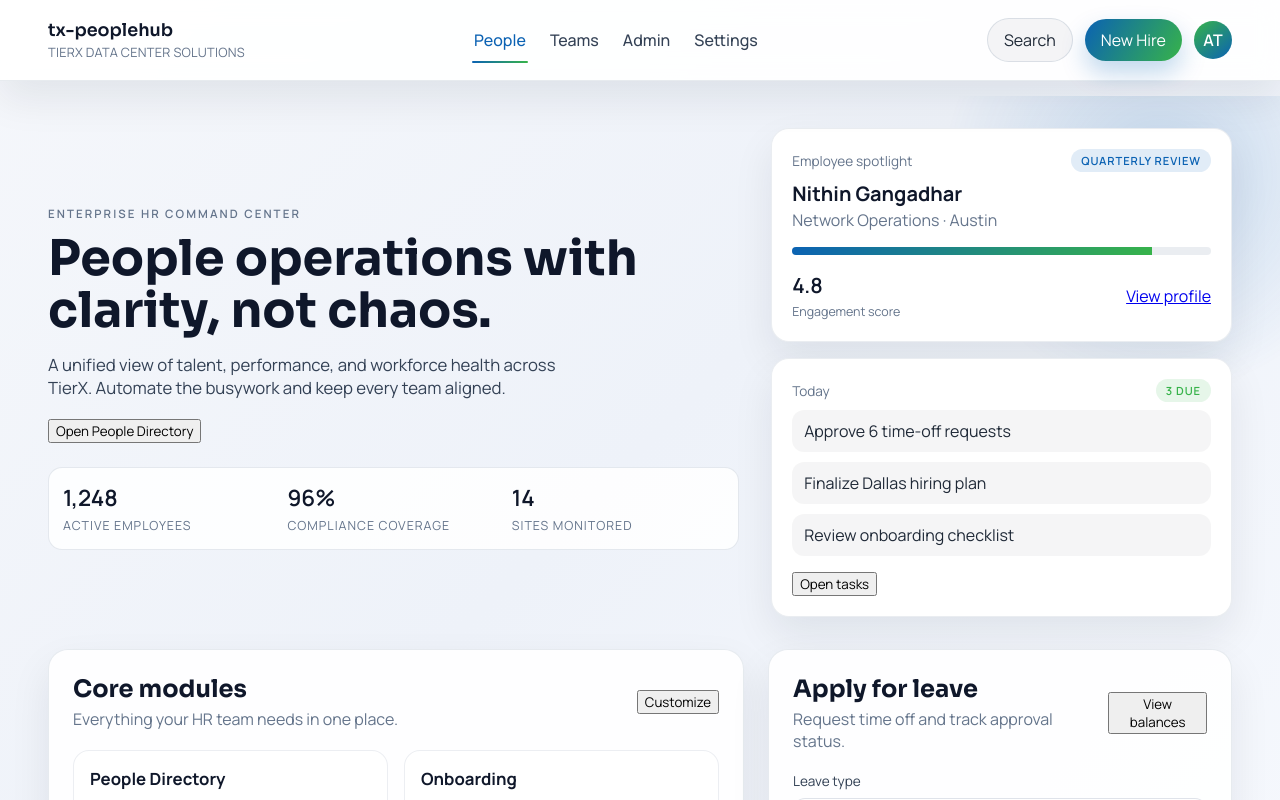
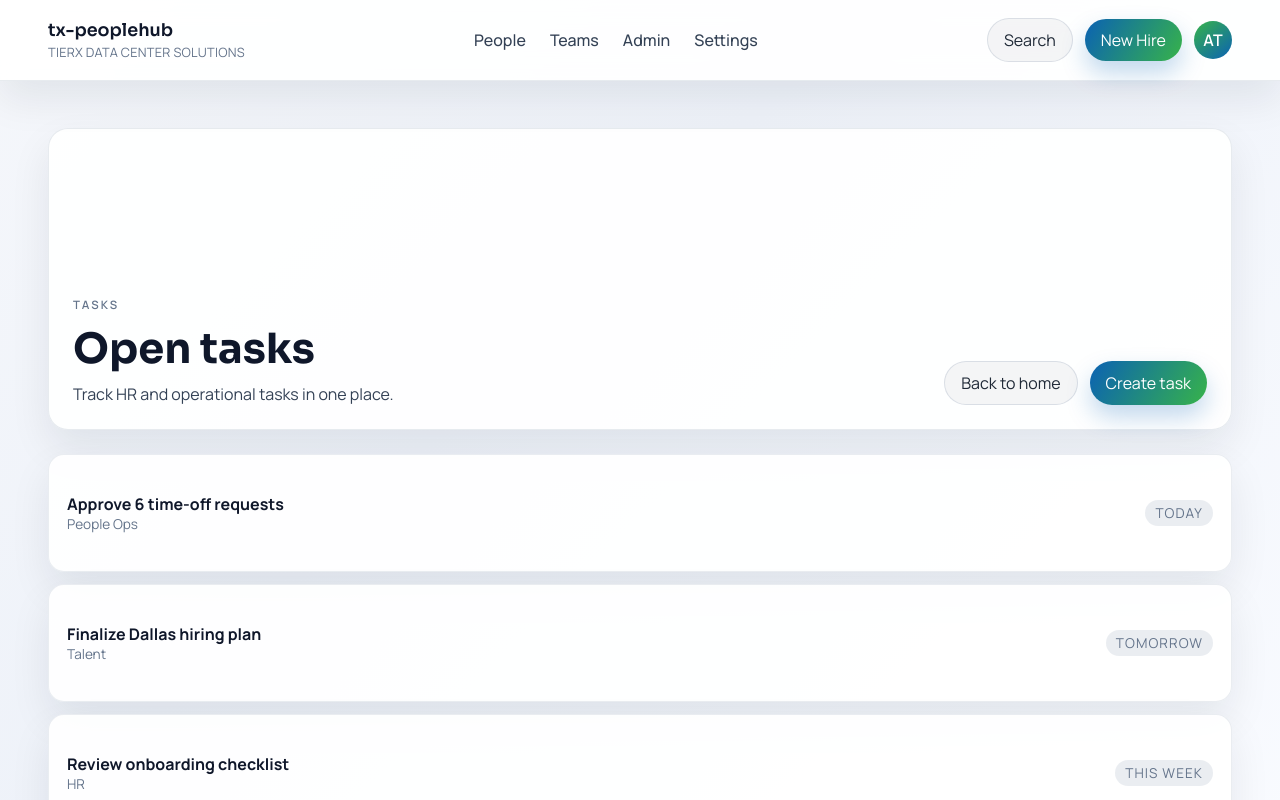
Before and after one commit to tierxdcs/tx-peoplehub, an Angular app: page /tasks in a window 1280 px wide. Before the commit this address led to /. Shown: the top 800 px of the page. Built offline with nearby package versions, Linux system fonts and the light colour scheme.

Commit message:
Activate tasks page

```diff
--- a/src/app/app.routes.ts
+++ b/src/app/app.routes.ts
@@ -6,11 +6,13 @@ import { ScorecardComponent } from './scorecard/scorecard.component';
 import { TeamsComponent } from './teams/teams.component';
 import { SettingsComponent } from './settings/settings.component';
 import { PeopleDirectoryComponent } from './people-directory/people-directory.component';
+import { TasksComponent } from './tasks/tasks.component';
 
 export const routes: Routes = [
   { path: '', component: HomeComponent },
   { path: 'teams', component: TeamsComponent },
   { path: 'people', component: PeopleDirectoryComponent },
+  { path: 'tasks', component: TasksComponent },
   { path: 'people/:id', component: PeopleProfileComponent },
   { path: 'people/:id/scorecard', component: ScorecardComponent },
   { path: 'admin', component: AdminComponent },
--- a/src/app/home/home.component.html
+++ b/src/app/home/home.component.html
@@ -58,7 +58,7 @@
           <li>Finalize Dallas hiring plan</li>
           <li>Review onboarding checklist</li>
         </ul>
-        <button class="ghost" type="button">Open tasks</button>
+        <a class="ghost button-link" routerLink="/tasks">Open tasks</a>
       </article>
     </div>
   </section>
--- /dev/null
+++ b/src/app/tasks/tasks.component.html
@@ -0,0 +1,25 @@
+<main class="tasks-shell">
+  <header class="tasks-topbar">
+    <div>
+      <p class="eyebrow">Tasks</p>
+      <h1>Open tasks</h1>
+      <p class="subtitle">Track HR and operational tasks in one place.</p>
+    </div>
+    <div class="actions">
+      <a class="ghost button-link" routerLink="/">Back to home</a>
+      <button class="primary" type="button">Create task</button>
+    </div>
+  </header>
+
+  <section class="tasks-list">
+    @for (task of tasks; track task.title) {
+      <article class="task-card">
+        <div>
+          <strong>{{ task.title }}</strong>
+          <span>{{ task.owner }}</span>
+        </div>
+        <span class="pill">{{ task.due }}</span>
+      </article>
+    }
+  </section>
+</main>
--- /dev/null
+++ b/src/app/tasks/tasks.component.scss
@@ -0,0 +1,124 @@
+.tasks-shell {
+  min-height: 100vh;
+  padding: 32px 48px 64px;
+  display: grid;
+  gap: 24px;
+}
+
+.tasks-topbar {
+  display: flex;
+  align-items: flex-end;
+  justify-content: space-between;
+  gap: 24px;
+  padding: 24px;
+  border-radius: 20px;
+  background: rgba(255, 255, 255, 0.92);
+  border: 1px solid rgba(148, 163, 184, 0.22);
+  box-shadow: var(--shadow-soft);
+}
+
+.eyebrow {
+  text-transform: uppercase;
+  letter-spacing: 0.18em;
+  font-size: 0.72rem;
+  font-weight: 600;
+  color: var(--ink-500);
+}
+
+.tasks-topbar h1 {
+  margin: 8px 0 8px;
+  font-family: var(--font-display);
+  font-size: clamp(2rem, 1.8rem + 1vw, 2.6rem);
+}
+
+.subtitle {
+  margin: 0;
+  color: var(--ink-600);
+}
+
+.actions {
+  display: flex;
+  gap: 12px;
+}
+
+button,
+.button-link {
+  border: none;
+  font: inherit;
+  cursor: pointer;
+  padding: 10px 16px;
+  border-radius: 999px;
+  transition: transform 0.2s ease, box-shadow 0.2s ease, background 0.2s ease;
+  text-decoration: none;
+  display: inline-flex;
+  align-items: center;
+  justify-content: center;
+}
+
+button:hover,
+.button-link:hover {
+  transform: translateY(-1px);
+}
+
+.primary {
+  background: linear-gradient(120deg, var(--brand-blue), var(--brand-green));
+  color: #fff;
+  box-shadow: 0 12px 24px rgba(11, 100, 184, 0.25);
+}
+
+.ghost {
+  background: rgba(15, 23, 42, 0.04);
+  color: var(--ink-700);
+  border: 1px solid rgba(148, 163, 184, 0.28);
+}
+
+.tasks-list {
+  display: grid;
+  gap: 12px;
+}
+
+.task-card {
+  display: flex;
+  align-items: center;
+  justify-content: space-between;
+  gap: 12px;
+  padding: 16px 18px;
+  border-radius: 16px;
+  background: rgba(255, 255, 255, 0.92);
+  border: 1px solid rgba(148, 163, 184, 0.2);
+  box-shadow: var(--shadow-soft);
+}
+
+.task-card span {
+  display: block;
+  color: var(--ink-500);
+  font-size: 0.85rem;
+}
+
+.pill {
+  padding: 4px 10px;
+  border-radius: 999px;
+  background: rgba(148, 163, 184, 0.2);
+  color: var(--ink-600);
+  font-size: 0.75rem;
+  text-transform: uppercase;
+  letter-spacing: 0.08em;
+}
+
+@media (max-width: 1100px) {
+  .tasks-topbar {
+    flex-direction: column;
+    align-items: flex-start;
+  }
+}
+
+@media (max-width: 720px) {
+  .tasks-shell {
+    padding: 24px;
+  }
+
+  .task-card {
+    flex-direction: column;
+    align-items: flex-start;
+  }
+}
--- /dev/null
+++ b/src/app/tasks/tasks.component.ts
@@ -0,0 +1,17 @@
+import { Component } from '@angular/core';
+import { RouterLink } from '@angular/router';
+
+@Component({
+  selector: 'app-tasks',
+  standalone: true,
+  imports: [RouterLink],
+  templateUrl: './tasks.component.html',
+  styleUrl: './tasks.component.scss'
+})
+export class TasksComponent {
+  tasks = [
+    { title: 'Approve 6 time-off requests', owner: 'People Ops', due: 'Today' },
+    { title: 'Finalize Dallas hiring plan', owner: 'Talent', due: 'Tomorrow' },
+    { title: 'Review onboarding checklist', owner: 'HR', due: 'This week' }
+  ];
+}
```
